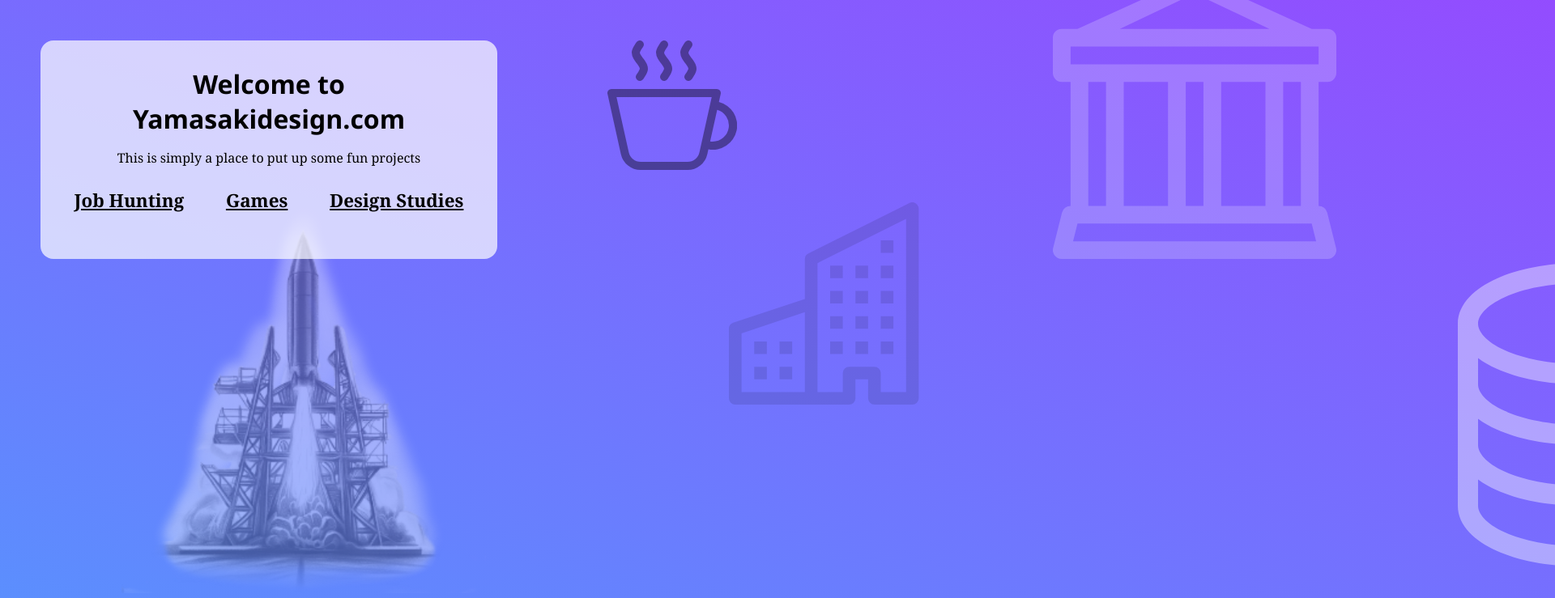
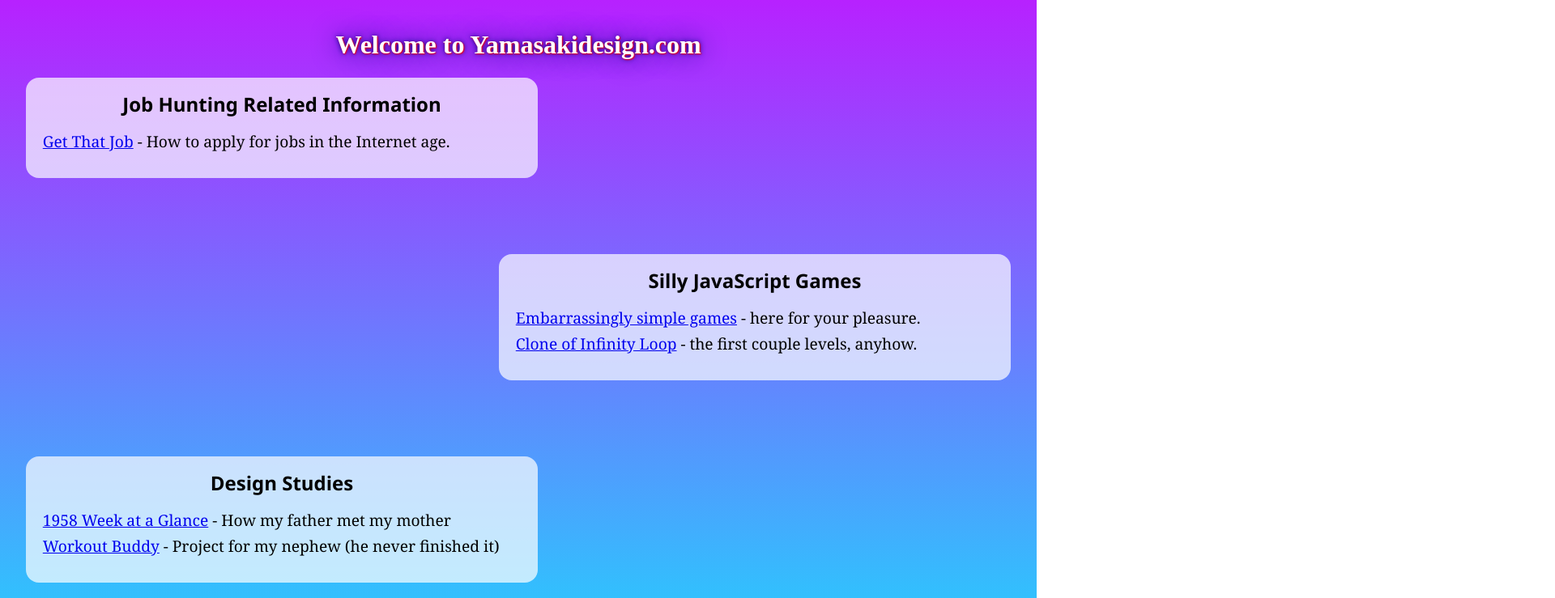
Before and after one commit to brianyamasaki/landing-page, an Astro site: page / in a window 1280 px wide. Shown: the top 739 px of the page at 81% size, 1920 px wide, since content can reach past the window. Built offline with nearby package versions, Linux system fonts and the light colour scheme; Astro itself is replaced by a stand-in of ours.

Commit message:
simplify due to weird bug coming back to web page

```diff
--- a/src/components/map.svelte
+++ b/src/components/map.svelte
@@ -1,59 +1,20 @@
 <script lang="ts">
-  import { onMount, onDestroy } from 'svelte'
-  import ReturnButton from './return-button.svelte';
-  import MB from './map-background.svelte';
 
-  const class1 = "first";
-  const class2 = "second";
-  const class3 = "third";
-  const classes = [class1, class2, class3];
 
-  let elMap:HTMLElement | null = null;
-  let elButtons:HTMLElement | null = null;
-
-  const listenForEscape = (evt: KeyboardEvent) => {
-    if (evt.code === "Escape") {
-      resetClass()
-    }
-  }
-
-  onMount(() => {
-    document.addEventListener('keydown', listenForEscape);
-    return () => {
-      document.removeEventListener('keydown', listenForEscape);
-    }
-  })
-
-  const toggleClass = (className: string) => {
-    resetClass();
-    if (elMap) elMap.classList.add(className);
-  }
-
-  const resetClass = () => {
-    if (elMap) elMap.classList.remove(...classes);
-    if (elButtons) elButtons.classList.remove(...classes);
-  }
 </script>
 
 <div>
-  <div id="map" bind:this={elMap}>
-    <MB height={2200} width={4560} />
-    <div id="main-nav" class="nav-container">
+  <div id="map">
+    <!-- <MB height={2200} width={4560} /> -->
+    <div>
       <h1>Welcome to Yamasakidesign.com</h1>
-      <p>This is simply a place to put up some fun projects</p>
-      <ul class="horizontal">
-        <li><button class="anchor-btn" on:click={() => toggleClass(class1)}>Job Hunting</button></li>
-        <li><button class="anchor-btn" on:click={() => toggleClass(class2)}>Games</button></li>
-        <li><button class="anchor-btn" on:click={() => toggleClass(class3)}>Design Studies</button></li>
-      </ul>
     </div>
+    <div id="nav-groups">
       <div id="first" class="nav-container">
         <h2>Job Hunting Related Information</h2>
         <ul>
           <li><a href="https://get-that-job.yamasakidesign.com">Get That Job</a> - How to apply for jobs in the Internet age.</li>
-        <li><a href="https://portfolio.yamasakidesign.com">A very old portfolio website of mine</a></li>
         </ul>
-      <ReturnButton onClick={resetClass} />
       </div>
       <div id="second" class="nav-container">
         <h2>Silly JavaScript Games</h2>
@@ -61,49 +22,51 @@
           <li><a href="https://games.yamasakidesign.com">Embarrassingly simple games</a> - here for your pleasure.</li>
           <li><a href="https://infinity.yamasakidesign.com">Clone of Infinity Loop</a> - the first couple levels, anyhow.</li>
         </ul>
-      <ReturnButton onClick={resetClass} />
       </div>
       <div id="third" class="nav-container">
         <h2>Design Studies</h2>
         <ul>
-        <li><a href="https://motoshi-meets-shoko.yamasakidesign.com">1958 Week at a Glance</a> - How father met mother</li>
+          <li><a href="https://motoshi-meets-shoko.yamasakidesign.com">1958 Week at a Glance</a> - How my father met my mother</li>
           <li><a href="https://workout-buddy.yamasakidesign.com">Workout Buddy</a> - Project for my nephew (he never finished it)</li>
         </ul>
-      <ReturnButton onClick={resetClass} />
+      </div>
     </div>
   </div>
 </div>
 
 <style lang="scss">
   #map {
-    position: relative;;
     background-color: #21D4FD;
-    transition-duration: 1s;
-    transition-timing-function: ease-in-out;
+    background-image: linear-gradient(0deg, #21D4FD 0%, #B721FF 100%);
+    padding: 1rem;
+    height: 100vh;
   }
-  :is(#map.first) {
-    transform: translate(-2150px, 0);
+  #nav-groups {
+    display:flex;
+    flex-direction: column;
+    align-items: center;
+    justify-content: space-between;
+    height: 80vh;
   }
-  :is(#map.second) {
-    transform: translate(0, -1250px);
-  }
-  :is(#map.third) {
-    transform: translate( -1200px, -700px);
-  }
-  .anchor-btn {
-    border:none;
-    background: none;
-    text-decoration: underline;
-    font-weight: 700;
-    padding: 0.3rem;
+  h1 {
+    color: white;
+    text-align: center;
+    text-shadow: 1px 1px 2px red, 0 0 1em darkblue, 0 0 0.2em darkblue;
   }
  .nav-container {
     background-color: rgba(255, 255, 255, 0.7);
-    padding: 2rem;
+    padding: 1rem;
+    margin: 0 1rem 1rem 1rem;
     border-radius: 1rem;
-    max-width: 500px;
+    max-width: 600px;
+    width: 70vw;
     font-family: Georgia, 'Times New Roman', Times, serif;
-    h1,
+    &:nth-of-type(odd) {
+      align-self: flex-start;
+    }
+    &:nth-of-type(even) {
+      align-self: flex-end;
+    }
     h2 {
       font-family: 'Segoe UI', Tahoma, Geneva, Verdana, sans-serif;
       margin: 0;
@@ -113,34 +76,10 @@
       padding: 0;
     }
     li {
+      text-align: left;
       list-style: none;
       margin: 0.3rem;
       font-size: 1.2rem;
     }
   }
-  #main-nav {
-    position: absolute;
-    top:50px;
-    left: 50px;
-    p {
-      text-align: center;
-    }
-    button {
-      font-size: 1.4rem;
-      font-family: Georgia, 'Times New Roman', Times, serif;
-    }
-  }
-  #first {
-    transform: translate(2200px, 100px);
-  }
-  #second {
-    transform: translate(100px, 1100px);
-  }
-  #third {
-    transform: translate(1250px, 340px);
-  }
-  .horizontal {
-    display:flex;
-    justify-content: space-between;
-  }
 </style>
--- a/src/pages/index.astro
+++ b/src/pages/index.astro
@@ -16,6 +16,9 @@
 
 
 <style lang="scss">
+	html {
+		height: 100%;
+	}
 	body {
 		padding: 0;
 		margin: 0;
```
Lines whose indentation alone changed are shown as unchanged.
